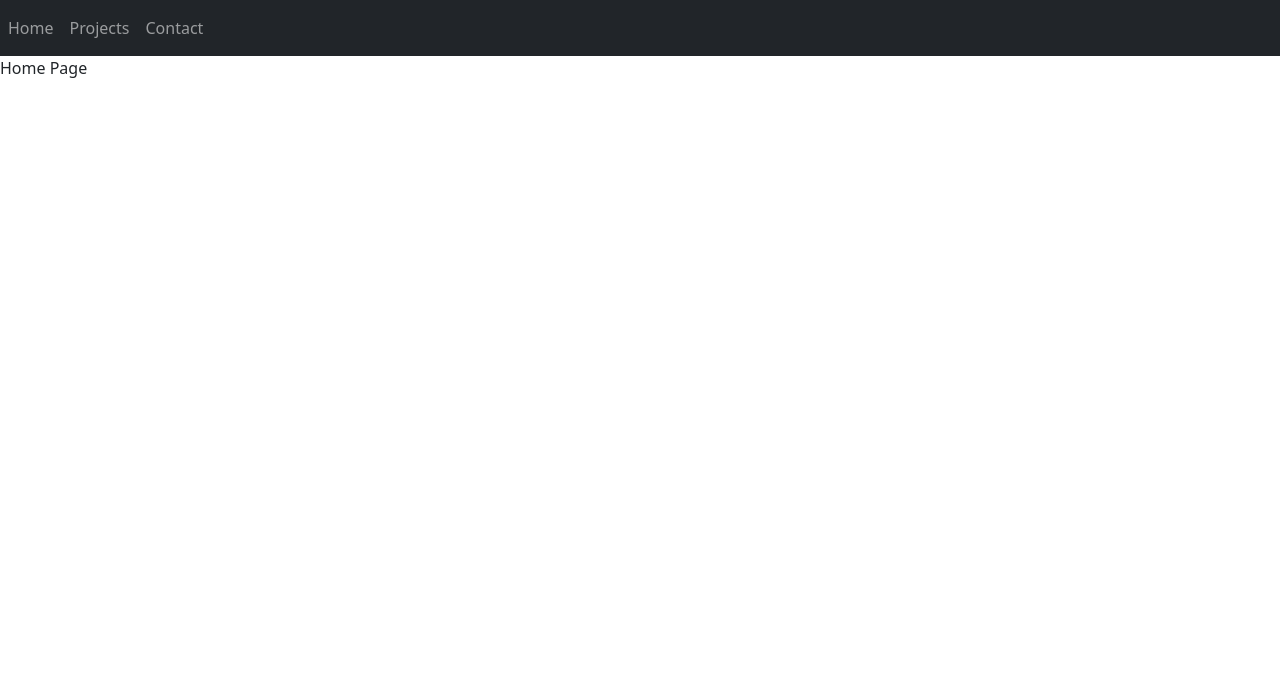
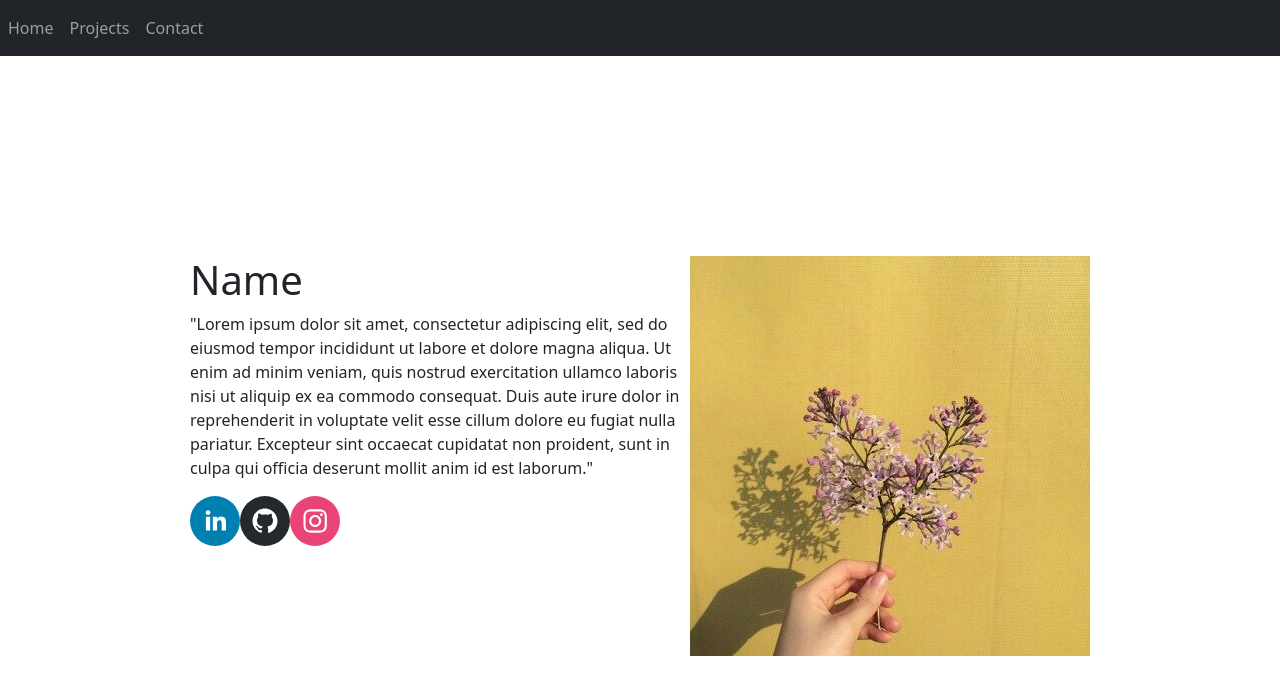
Before and after one commit to manasaling/personal-websites, a Next.js app: page / in a window 1280 px wide. Shown: the top 694 px of the page. Built offline with nearby package versions, Linux system fonts and the light colour scheme.

Commit message:
home page styling

```diff
--- a/package.json
+++ b/package.json
@@ -16,7 +16,9 @@
     "react": "17.0.2",
     "react-bootstrap": "^1.6.1",
     "react-dom": "17.0.2",
-    "react-router-dom": "^5.2.0"
+    "react-rounded-image": "^2.0.13",
+    "react-router-dom": "^5.2.0",
+    "react-social-icons": "^5.5.1"
   },
   "devDependencies": {
     "@types/react": "^17.0.13",
--- /dev/null
+++ b/pages/HomePage.module.css
@@ -0,0 +1,17 @@
+.detail{
+  display: flex;
+
+  }
+
+.bio{
+  width: 500px;
+
+}
+
+.homepage{
+  height: 100vh;
+  width: 100%;
+  display: flex;
+  justify-content: center;
+  align-items: center;
+}
--- a/pages/HomePage.tsx
+++ b/pages/HomePage.tsx
@@ -1,3 +1,41 @@
+import React from 'react';
+import { SocialIcon } from 'react-social-icons';
+import styles from './HomePage.module.css'
 export default function HomePage() {
-    return <div><p>Home Page</p></div>;
+    return <div>
+      <div className={styles.homepage}>
+
+        <div className={styles.detail}>
+
+          <div className={styles.textContainer}>
+
+            <div className={styles.name}>
+              <h1>Name</h1>
+            </div>
+
+             <div className={styles.bio}>
+              <p>"Lorem ipsum dolor sit amet, consectetur adipiscing elit, sed do eiusmod tempor incididunt ut labore et dolore magna aliqua. Ut enim ad minim veniam, quis nostrud exercitation ullamco laboris nisi ut aliquip ex ea commodo consequat. Duis aute irure dolor in reprehenderit in voluptate velit esse cillum dolore eu fugiat nulla pariatur. Excepteur sint occaecat cupidatat non proident, sunt in culpa qui officia deserunt mollit anim id est laborum."</p>
+             </div>
+
+            <div className="social-media">
+              <SocialIcon url="https://www.linkedin.com/in/manasa-lingireddy/" />
+              <SocialIcon url="https://github.com/manasaling" />
+              <SocialIcon url="https://www.instagram.com/manasa.ling/" />
+            </div>
+
+          </div>
+
+
+
+          <div className={styles.profilePicture}>
+            <img src={"./picture.jpg"} alt="profile picture"/>
+          </div>
+
+
+
+        </div>
+
+      </div>
+
+      </div>;
   }
```
Also changed, not shown: pages/Contact.tsx (+17 -3 lines), public/picture.jpg (added), 1 other file (tests, documents, lock files or other folders).
